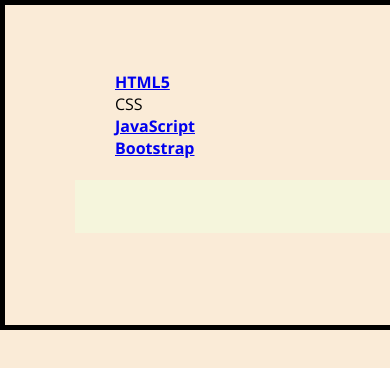
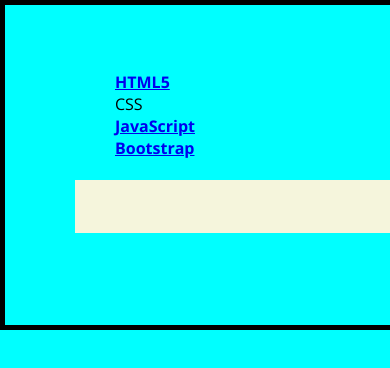
Before and after one commit to GitHub-Andrey/frontend, a plain HTML site: page css-index.html in a window 390 px wide. Shown: the top 368 px of the page. Drawn offline with nearby package versions, Linux system fonts and the light colour scheme.

Commit message:
@media
@media

```diff
--- a/css/style.css
+++ b/css/style.css
@@ -61,3 +61,9 @@ a {
 a:hover {
     text-decoration: none;
 }
+
+@media (max-width: 868px) {
+    body {
+        background-color: aqua;
+    }
+}
--- a/main.js
+++ b/main.js
@@ -14,7 +14,7 @@ myImage.onclick = () => {
     } else {
         myImage.setAttribute("src", "images/1.jpg");
     }
-};
+}
 
 
 /* СОЗДАНИЕ ПРИВЕТСТВИЯ ДЛЯ КАЖДОГО ПОЛЬЗОВАТЕЛЯ */
```
